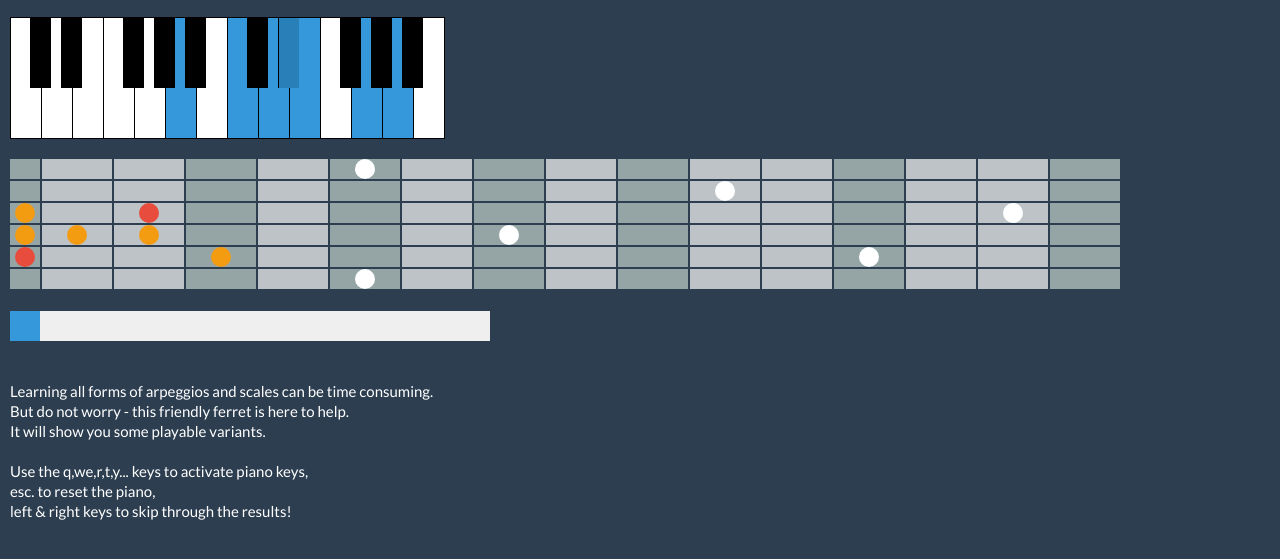
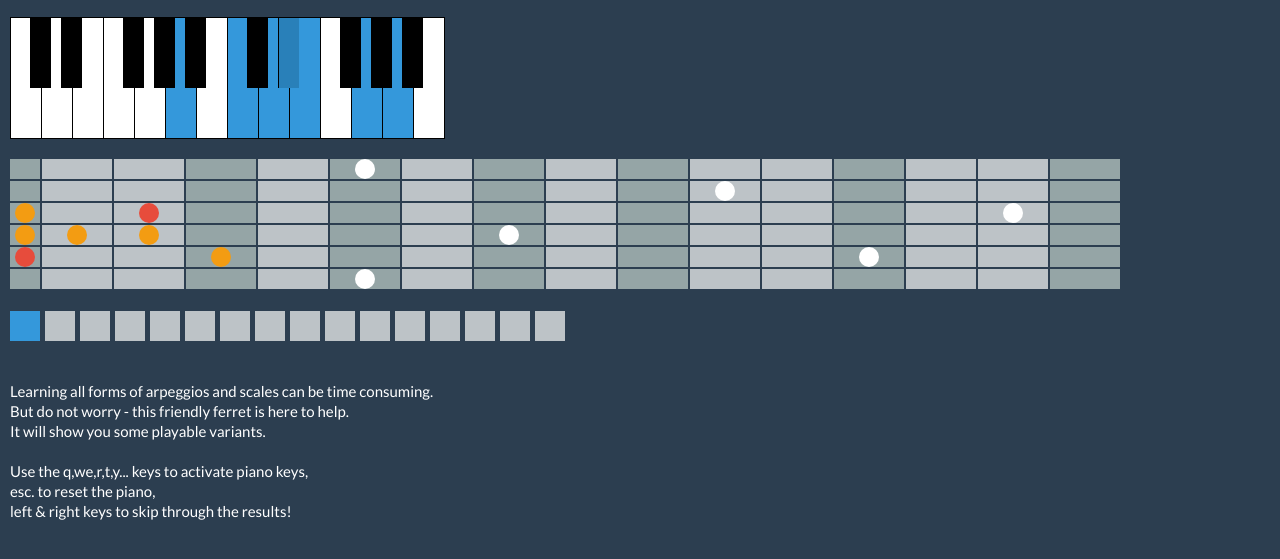
Before and after one commit to gherkins/ferret-master, a plain HTML site: page index.html in a window 1280 px wide. Shown: the part 83-642 px from the top of the page. Drawn offline with Linux system fonts and the light colour scheme.

Commit message:
combo buttons

```diff
--- a/sass/style.scss
+++ b/sass/style.scss
@@ -136,12 +136,15 @@ button.show {
 
   & li {
     float: left;
+    margin-right: 5px;
     margin-bottom: 40px;
 
     & button {
       border: none;
       padding: 15px;
       outline: none;
+      margin: 0;
+      background: #bdc3c7;
 
       &:hover {
         cursor: pointer;
```
Also changed, not shown: style.css.
